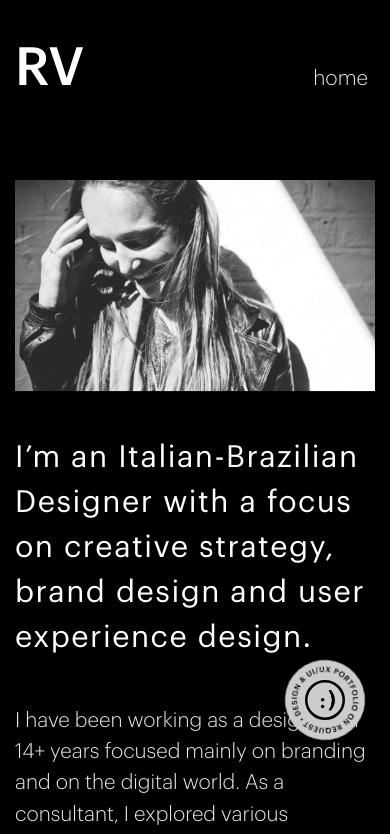
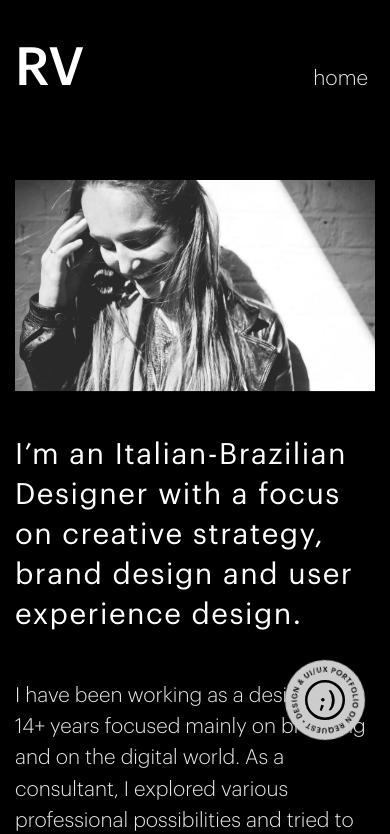
Before and after one commit to dvidotti/rafaela_coming_soon, a React (Create React App) app: page /about in a window 390 px wide. Shown: the top 834 px of the page. Built offline with nearby package versions, Linux system fonts and the light colour scheme.

Commit message:
UI-adjustments

```diff
--- a/src/App.css
+++ b/src/App.css
@@ -64,6 +64,16 @@
     margin-top: 0px;
 }
 
+.link-underline {
+    text-decoration: underline;
+    text-decoration-color: white;
+    text-decoration-thickness: 1px;
+}
+
+.link-underline:hover {
+    text-decoration-color: rgb(136, 136, 136);
+}
+
 @media screen and (max-width: 600px) {
     .body {
         padding: 40px 15px 0px;
@@ -81,7 +91,7 @@
     .huge-text {
         font-size: 7.5vw;
         letter-spacing: 0.8px;
-        line-height: 31px;
+        line-height: 35px;
         margin-top: 0;
     }
     .pr40 {
--- a/src/components/DescriptionBox/DescriptionBox.css
+++ b/src/components/DescriptionBox/DescriptionBox.css
@@ -62,7 +62,7 @@
         max-width: 100%;
     }
     .description-text {
-        font-size: 4.6vw;
-        line-height: 7.5vw;
+        font-size: 5.3vw;
+        line-height: 8vw;
     }
 }
--- a/src/components/DescriptionBox/DescriptionBox.tsx
+++ b/src/components/DescriptionBox/DescriptionBox.tsx
@@ -42,9 +42,8 @@ export function DescriptionBox({ component }) {
                                 className="link"
                                 href="mailto:hello@rafaelavinotti.com"
                             >
-                                email
-                            </a>{" "}
-                            =)
+                                <span className="link-underline">email</span>
+                            </a>
                         </div>
                     </section>
                 </div>
--- a/src/screens/About/About.css
+++ b/src/screens/About/About.css
@@ -213,8 +213,8 @@
         justify-content: space-between;
     }
     .big-text-about {
-        font-size: 1.9rem;
-        line-height: 45px;
+        font-size: 7.5vw;
+        line-height: 40px;
         font-weight: 350;
         letter-spacing: 1.48px;
         margin-top: 30px;
--- a/src/screens/About/About.tsx
+++ b/src/screens/About/About.tsx
@@ -4,6 +4,7 @@ import { useEffect, useRef, useState } from "react";
 import TopToolBar from "components/TopToolBar/TopToolBar";
 import LinksBox from "./components/LinksBox/LinksBox";
 import Portrait from "./components/Portrait/Portrait";
+import Stamp from "./components/Stamp/Stamp";
 
 import { blockList } from "./components/ListWithTitle/blockList";
 import ListWithTitle from "./components/ListWithTitle/ListWithTitle";
@@ -45,11 +46,11 @@ const About = () => {
 
     useEffect(() => {
         if (timer % 2 === 0) {
+            setImageSrc(3);
+            // } else if (timer % 3 === 0) {
+            //     setImageSrc(3);
+        } else {
             setImageSrc(2);
-        } else if (timer % 3 === 0) {
-            setImageSrc(3);
-        } else {
-            setImageSrc(1);
         }
     }, [timer]);
 
@@ -60,39 +61,11 @@ const About = () => {
                 <section ref={stampImg}>
                     <div className="stamp-container">
                         <div className={"stamp-box"}>
-                            {screenType === "mobile" ? (
-                                <>
-                                    <img
-                                        className={"face"}
-                                        src={`images/face0${imageSrc}_animation.svg`}
-                                    />
-                                    <img
-                                        className={"image-rotation"}
-                                        src="images/text+circle_animation.svg"
-                                    />
-                                </>
-                            ) : (
-                                <>
-                                    <img
-                                        style={{
-                                            bottom: `${
-                                                -77 + (offset / 1) * 0.23
-                                            }px`,
-                                        }}
-                                        className={"face"}
-                                        src={`images/face0${imageSrc}_animation.svg`}
-                                    />
-                                    <img
-                                        style={{
-                                            bottom: `${
-                                                -110 + (offset / 1) * 0.23
-                                            }px`,
-                                        }}
-                                        className={"image-rotation"}
-                                        src="images/text+circle_animation.svg"
-                                    />
-                                </>
-                            )}
+                            <Stamp
+                                offset={offset}
+                                screen={screenType}
+                                imageSrc={imageSrc}
+                            />
                         </div>
                     </div>
                     <section className="about-container">
--- a/src/screens/About/components/Portrait/Portrait.tsx
+++ b/src/screens/About/components/Portrait/Portrait.tsx
@@ -4,7 +4,7 @@ export default function Portrait({ offset }) {
     return (
         <div
             className=" portrait-container"
-            style={{ top: `${13 - offset * 0.028}vw` }}
+            style={{ top: `${13 - offset * 0.026}vw` }}
         >
             <img
                 className="image-about"
--- /dev/null
+++ b/src/screens/About/components/Stamp/Stamp.tsx
@@ -0,0 +1,35 @@
+export default function Stamp({ screen, offset, imageSrc }) {
+    return (
+        <>
+            {screen === "mobile" ? (
+                <>
+                    <img
+                        className={"face"}
+                        src={`images/face0${imageSrc}_animation.svg`}
+                    />
+                    <img
+                        className={"image-rotation"}
+                        src="images/text+circle_animation.svg"
+                    />
+                </>
+            ) : (
+                <>
+                    <img
+                        style={{
+                            bottom: `${-77 + (offset / 1) * 0.23}px`,
+                        }}
+                        className={"face"}
+                        src={`images/face0${imageSrc}_animation.svg`}
+                    />
+                    <img
+                        style={{
+                            bottom: `${-110 + (offset / 1) * 0.23}px`,
+                        }}
+                        className={"image-rotation"}
+                        src="images/text+circle_animation.svg"
+                    />
+                </>
+            )}
+        </>
+    );
+}
--- a/src/screens/Home/Home.tsx
+++ b/src/screens/Home/Home.tsx
@@ -16,16 +16,6 @@ import "./Home.css";
 // Components
 import VideoBox from "components/VideoBox/VideoBox";
 import VideoOverlayClick from "components/VideoOverlayClick/VideoOverlayClick";
-
-// Static
-const presentText = `Hi, I’m Rafaela Vinotti. This website is in transition – and
-so am I.`;
-
-const description = ` I’m a multidisciplinary designer based between London and
-Sao Paulo. I have been working as an independent consultant
-with studios and clients on a wide range of projects and
-brands. A new website is coming, but if you are interested
-in my work, feel free to contact me =)`;
 
 const Home = () => {
     const { screenType } = useWindowSize();
```
